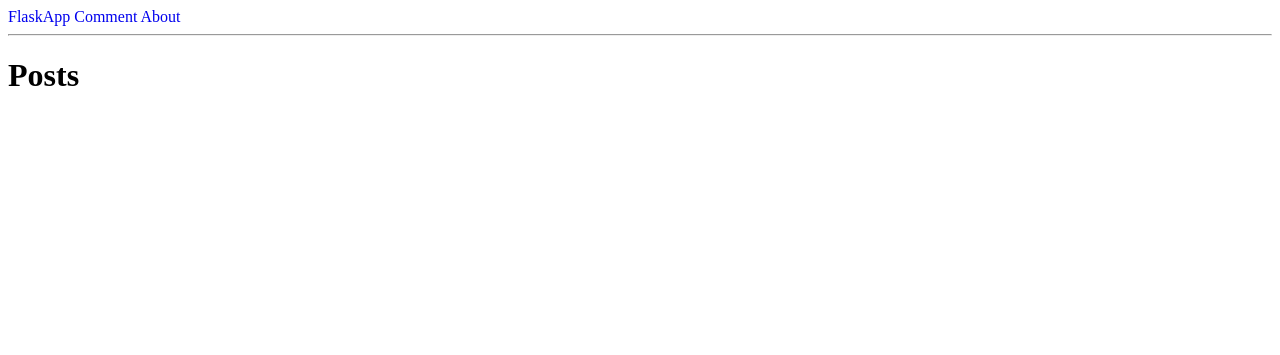
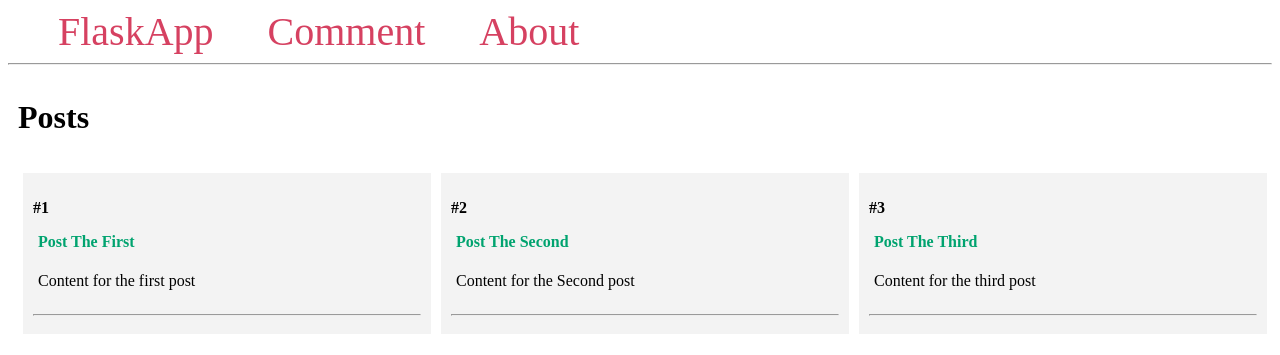
Before and after one commit to sis-I/Flask_SQLAlchemy_DgtOcn, a Flask app: page / in a window 1280 px wide. Shown: the top 355 px of the page. Run offline with Flask 3, Linux system fonts and the light colour scheme.

Commit message:
tutorial finished

```diff
--- a/app.py
+++ b/app.py
@@ -50,6 +50,36 @@ def index():
      posts = Post.query.all()
      return render_template('index.html', posts=posts)
 
+@app.route('/<int:post_id>/', methods=['GET', 'POST'])
+def post(post_id):
+     # using Model.query() is Legacy query func, according to documentation, prefer use db.session.execute()/ SQLAlchemy.func() instead
+     # post = User.query.get_or_404(post_id)
+     post = db.get_or_404(Post, post_id)
+
+     if request.method == 'POST':
+          comment = Comment(content=request.form['content'], post=post)
+          db.session.add(comment)
+          db.session.commit()
+          return redirect(url_for('post', post_id=post.id))
+
+     return render_template('post.html', post=post)
+
+
+@app.route('/comments/')
+def comments():
+     comments = db.session.execute(db.select(Comment).order_by(Comment.id.desc())).scalars()
+     return render_template('comments.html', comments=comments)
+
+
+@app.post('/comments/<int:comment_id>/delete') # short for app.route('', methods=['POST'])
+def delete_comment(comment_id):
+     comment = db.get_or_404(Comment, comment_id)
+     post_id = comment.post_id
+     db.session.delete(comment)
+     db.session.commit()
+     return redirect(url_for('post', post_id=post_id))
+
+
 """Creating Database done by using Flask shell
     with virtual env activated, set the app.py file as your Flask application
     using > $ export FLASK_APP=app
--- a/templates/base.html
+++ b/templates/base.html
@@ -6,7 +6,41 @@
     <meta name="viewport" content="width=device-width, initial-scale=1.0">
     <title>{% block title %}{% endblock  %} - FlaskApp</title>
     <style>
+        .title {
+            margin: 5px;
+        }
+
+        .content {
+            margin: 5px;
+            width: 100%;
+            display: flex;
+            flex-direction: row;
+            flex-wrap: wrap;
+        }
+
+        .comment {
+            padding: 10px;
+            maring: 10px;
+            background-color: #fff;
+        }
+
+        .post {
+            flex: 20%;
+            padding: 10px;
+            margin: 5px;
+            background-color: #f3f3f3;
+            inline-size: 100%;
+        }
+
+        .title a {
+            color: #00a36f;
+            text-decoration: none;
+        }
+
         nav a {
+            color: #d64161;
+            font-size: 2.5em;
+            margin-left: 50px;
             text-decoration: none;
         }
     </style>
@@ -14,7 +48,7 @@
 <body>
     <nav>
         <a href="{{ url_for('index')}}">FlaskApp</a>
-        <a href="#">Comment</a>
+        <a href="{{ url_for('comments')}}">Comment</a>
         <a href="#">About</a>
     </nav>
     <hr>
--- a/templates/index.html
+++ b/templates/index.html
@@ -2,4 +2,20 @@
 
 {% block content %}
     <span class="title"><h1>{% block title %}Posts{% endblock  %}</h1></span>
+    <div class="content">
+        {% for post in posts %}
+            <div class="post">
+                <p><b>#{{ post.id }}</b></p>
+                <b>
+                    <p class="title">
+                        <a href="{{ url_for('post', post_id=post.id) }}">{{ post.title }}</a>
+                    </p>
+                </b>
+                <div class="content">
+                    <p>{{ post.content }}</p>
+                </div>
+                <hr>
+            </div>
+        {% endfor %}
+    </div>
 {% endblock  %}
```
Also changed, not shown: templates/comments.html (added, +23 -0 lines), templates/post.html (added, +38 -0 lines), database.db.
